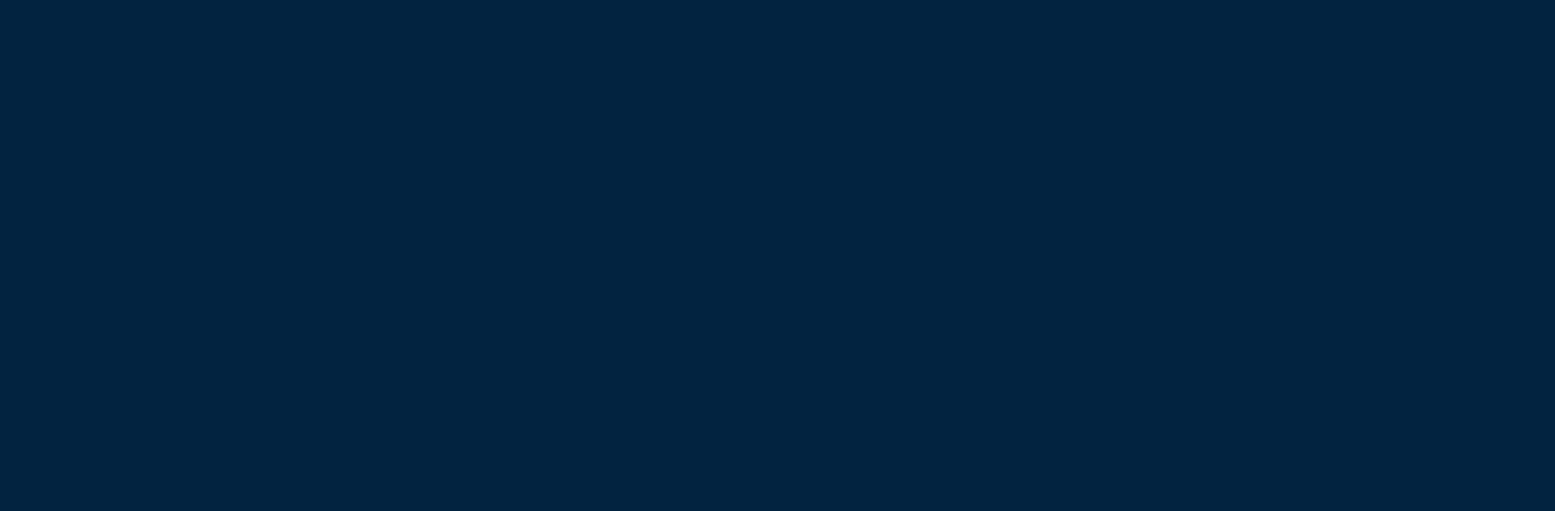
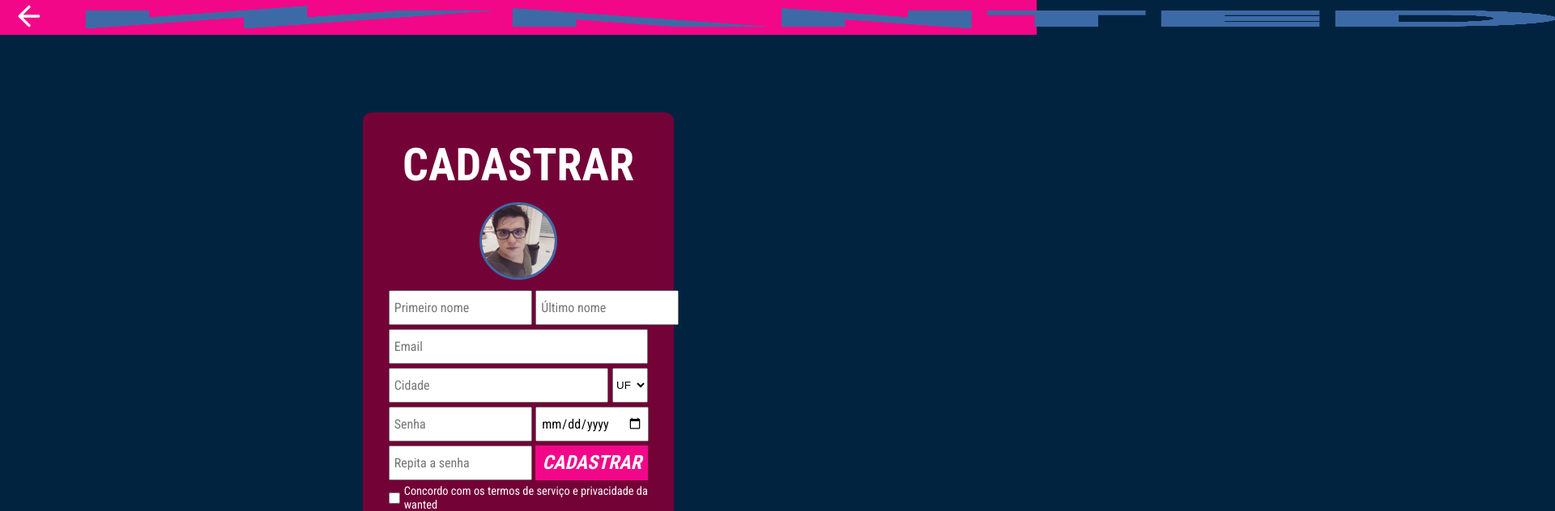
Before and after one commit to PedroArch/wanted-front, a React (Create React App) app: page /signin in a window 1280 px wide. Shown: the top 632 px of the page at 81% size, 1920 px wide, since content can reach past the window. Built offline with nearby package versions, Linux system fonts and the light colour scheme.

Commit message:
signin done

```diff
--- a/src/Routes.tsx
+++ b/src/Routes.tsx
@@ -1,4 +1,5 @@
 import { BrowserRouter, Switch, Route } from "react-router-dom"
+import { Signin } from "./pages/Signin"
 import { LandingPage } from "./pages/LandingPage"
 import { Main } from "./pages/Main"
 
@@ -8,6 +9,7 @@ export default function Routes() {
       <Switch>
         <Route path="/" component={LandingPage} exact />
         <Route path="/main" component={Main} />
+        <Route path="/signin" component={Signin} />
       </Switch>
     </BrowserRouter>
   )
--- a/src/pages/LandingPage/styles.ts
+++ b/src/pages/LandingPage/styles.ts
@@ -22,7 +22,7 @@ export const Container = styled.div`
 
     font-family: 'Roboto', sans-serif;
     font-style: italic;
-    font-size: 1rem;
+    font-size: 2rem;
     font-weight: 700;
 
     display:flex;
--- a/src/pages/Main/index.tsx
+++ b/src/pages/Main/index.tsx
@@ -1,21 +1,31 @@
 import { Container } from "./styles";
 import { FiSearch } from "react-icons/fi"
+import { Link } from "react-router-dom";
 
 export function Main(){
   return(
     <Container>
       <header>
-        <button type="button" className="headerButton">Login</button>
-        <button type="button" className="headerButton">Signin</button>
+        <Link to=""  className="headerButton">Login</Link>
+        <Link to=
+        "/signin" className="headerButton">Signin</Link>
       </header>
+
       <div className="content">
+
         <img src="./assets/logo-rosa.png" alt="wanted" />
+
         <strong>Encontre seu freelancer aqui</strong>
+
         <div className="inputWrapper">
           <div className="searchIcon">
+            <label htmlFor="search">
             <FiSearch size={40} color={"rgba(242, 7, 137)"} />
+            </label>
           </div>
-          <input type="text" placeholder="Busque aqui pelo nome ou cidade" />
+
+          <input type="text" id="search" placeholder="Busque aqui pelo nome ou cidade" />
+
           <button type="button" className="searchButton">PESQUISAR</button>
         </div>
       </div>
--- a/src/pages/Main/styles.ts
+++ b/src/pages/Main/styles.ts
@@ -24,6 +24,7 @@ export const Container = styled.div`
 
       font-size: 1.5rem;
       font-weight: 700;
+      font-style: italic;
       color: var(--white);
 
       display: flex;
--- /dev/null
+++ b/src/pages/Signin/index.tsx
@@ -0,0 +1,186 @@
+import { Link } from "react-router-dom";
+import { Container } from "./styles";
+import { FiArrowLeft } from "react-icons/fi"
+
+const estados = [{
+	"ID": "1",
+	"Sigla": "AC",
+	"Nome": "Acre"
+},
+     {
+	"ID": "2",
+	"Sigla": "AL",
+	"Nome": "Alagoas"
+},
+     {
+	"ID": "3",
+	"Sigla": "AM",
+	"Nome": "Amazonas"
+},
+     {
+	"ID": "4",
+	"Sigla": "AP",
+	"Nome": "Amapá"
+},
+     {
+	"ID": "5",
+	"Sigla": "BA",
+	"Nome": "Bahia"
+},
+     {
+	"ID": "6",
+	"Sigla": "CE",
+	"Nome": "Ceará"
+},
+     {
+	"ID": "7",
+	"Sigla": "DF",
+	"Nome": "Distrito Federal"
+},
+     {
+	"ID": "8",
+	"Sigla": "ES",
+	"Nome": "Espírito Santo"
+},
+     {
+	"ID": "9",
+	"Sigla": "GO",
+	"Nome": "Goiás"
+},
+     {
+	"ID": "10",
+	"Sigla": "MA",
+	"Nome": "Maranhão"
+},
+     {
+	"ID": "11",
+	"Sigla": "MG",
+	"Nome": "Minas Gerais"
+},
+     {
+	"ID": "12",
+	"Sigla": "MS",
+	"Nome": "Mato Grosso do Sul"
+},
+     {
+	"ID": "13",
+	"Sigla": "MT",
+	"Nome": "Mato Grosso"
+},
+     {
+	"ID": "14",
+	"Sigla": "PA",
+	"Nome": "Pará"
+},
+     {
+	"ID": "15",
+	"Sigla": "PB",
+	"Nome": "Paraíba"
+},
+     {
+	"ID": "16",
+	"Sigla": "PE",
+	"Nome": "Pernambuco"
+},
+     {
+	"ID": "17",
+	"Sigla": "PI",
+	"Nome": "Piauí"
+},
+     {
+	"ID": "18",
+	"Sigla": "PR",
+	"Nome": "Paraná"
+},
+     {
+	"ID": "19",
+	"Sigla": "RJ",
+	"Nome": "Rio de Janeiro"
+},
+     {
+	"ID": "20",
+	"Sigla": "RN",
+	"Nome": "Rio Grande do Norte"
+},
+     {
+	"ID": "21",
+	"Sigla": "RO",
+	"Nome": "Rondônia"
+},
+     {
+	"ID": "22",
+	"Sigla": "RR",
+	"Nome": "Roraima"
+},
+     {
+	"ID": "23",
+	"Sigla": "RS",
+	"Nome": "Rio Grande do Sul"
+},
+     {
+	"ID": "24",
+	"Sigla": "SC",
+	"Nome": "Santa Catarina"
+},
+     {
+	"ID": "25",
+	"Sigla": "SE",
+	"Nome": "Sergipe"
+},
+     {
+	"ID": "26",
+	"Sigla": "SP",
+	"Nome": "São Paulo"
+},
+     {
+	"ID": "27",
+	"Sigla": "TO",
+	"Nome": "Tocantins"
+}]
+
+export function Signin(){
+  return (
+    <Container>
+      <header>
+        <Link to="/main">
+          <FiArrowLeft size={40} color={'rgba(255, 255, 255)'} />
+        </Link>
+        <img src="/assets/logo-azul.png" alt="wanted"/>
+      </header>
+        <form>
+          <h1>CADASTRAR</h1>
+
+          <img src="/assets/users/user.jpg" alt="user"/>
+
+          <div className="formRow">
+            <input type="text" placeholder="Primeiro nome" />
+            <input type="text" placeholder="Último nome" />
+          </div>
+
+          <input type="email" placeholder="Email" />
+
+          <div className="cityState">
+            <input type="text" placeholder="Cidade" />
+            <select>
+              <option selected disabled>UF</option>
+              {estados.map(estado => <option>{estado.Sigla}</option>)}
+            </select>
+          </div>
+
+          <div className="formRow">
+            <input type="password" placeholder="Senha" />
+            <input type="date" />
+          </div>
+
+          <div className="formRow">
+            <input type="password" placeholder="Repita a senha" />
+            <button type="button">CADASTRAR</button>
+          </div>
+          <div className="terms">
+            <input type="checkbox" />
+            <span>Concordo com os termos de serviço e privacidade da wanted</span>
+          </div>
+        </form>
+    </Container>
+  )
+}
--- /dev/null
+++ b/src/pages/Signin/styles.ts
@@ -0,0 +1,124 @@
+import styled from 'styled-components';
+
+export const Container = styled.div`
+
+  display: flex;
+  flex-direction: column;
+  align-items: center;
+  justify-content: center;
+
+  header {
+    width: 100%;
+    height: 2.7rem;
+
+    padding: 0 1rem;
+
+    background-color:var(--pink);
+
+    display: flex;
+    justify-content: space-between;
+
+    img {
+      padding: 0.4rem;
+    }
+  }
+
+  form {
+
+    width: 30%;
+
+    margin-top: 6rem;
+
+    background-color:var(--burgundy);
+    padding: 2rem;
+
+    border-radius: 0.7rem;
+
+    display: flex;
+    flex-direction: column;
+    align-items: center;
+    justify-content: center;
+
+
+    h1 {
+      font-size: 3.5rem;
+      margin-bottom: 0.8rem;
+    }
+
+    img {
+      margin-bottom: 0.5rem;
+      height: 6rem;
+      width: 6rem;
+      border-radius: 50%;
+      object-fit: cover;
+      border: 3px solid var(--blue);
+    }
+
+    input[type="email"] {
+      height: 2.7rem;
+      width: 100%;
+      margin: 0.3rem 0;
+      padding-left: 0.3rem;
+    }
+
+
+    .formRow {
+      height: 2.7rem;
+      width: 100%;
+      display: grid;
+      grid-template-columns: 1fr 1fr;
+      gap: 0.3rem;
+      margin-top: 0.3rem;
+
+      button {
+        background: var(--pink);
+
+        border: 0;
+
+        font-size: 1.5rem;
+        font-weight: 700;
+        font-style: italic;
+        color: var(--white);
+      }
+
+      input{
+        padding: 0.3rem;
+      }
+    }
+
+    .cityState {
+      height: 2.7rem;
+      width: 100%;
+
+      display: grid;
+      grid-template-columns: 7fr 1fr;
+      gap: 0.3rem;
+
+      input {
+        padding: 0.3rem;
+      }
+    }
+
+    .terms {
+      margin-top: 0.3rem;
+
+      display: flex;
+      align-items: center;
+      justify-content: center;
+
+      input {
+        margin-right: 0.3rem;
+        height: 1rem;
+        width: 1rem;
+      }
+
+      span {
+        font-size: 0.9rem;
+      }
+
+      input {
+        padding-left: 0.3rem;
+      }
+    }
+  }
+`
--- a/src/styles/global.ts
+++ b/src/styles/global.ts
@@ -12,7 +12,7 @@ export const GlobalStyle = createGlobalStyle`
     --pink: #F20789;
     --white: #FFFFFF;
     --black: #000000;
-    --burgundy: #735A8C;
+    --burgundy: #730237;
     --blue:#3C6AA6;
     --purple: #735A8C;
   }
```
Also changed, not shown: public/assets/users/user.jpg (added).
